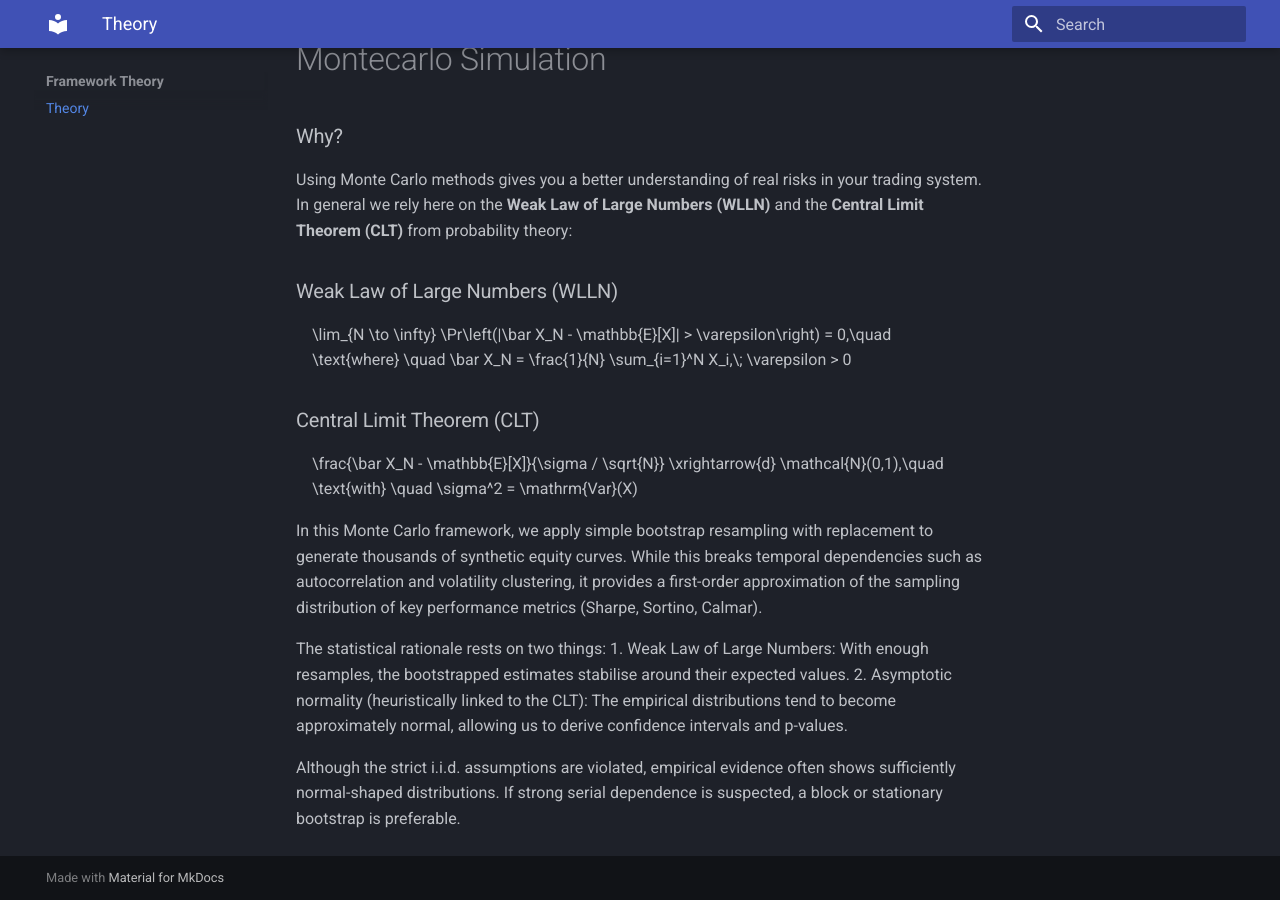
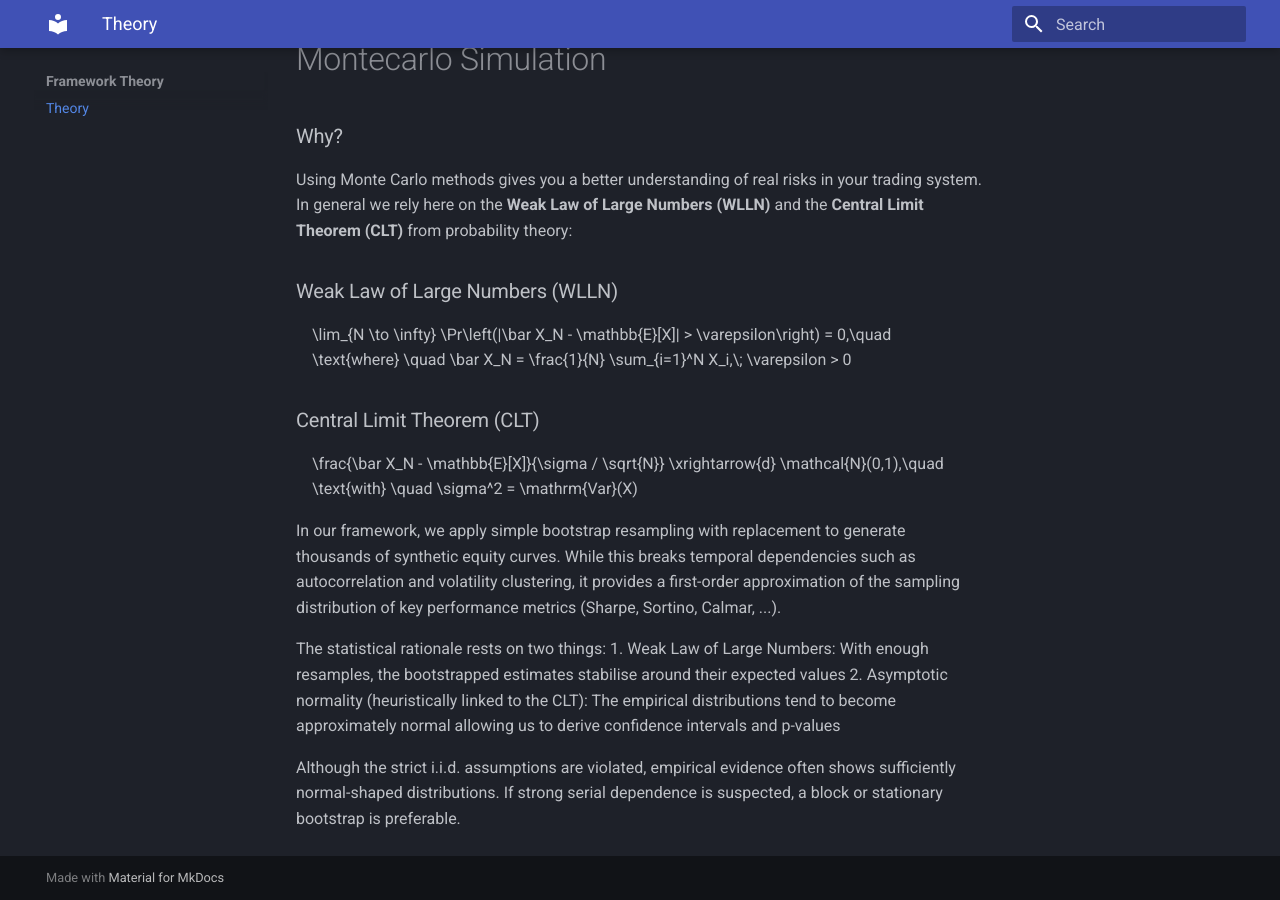
Before and after one commit to papaya0712/quantybt, an MkDocs documentation site: the page built from docs/theory.md, in a window 1280 px wide and 900 px high, scrolled down 1079 px. Built offline with MkDocs 1.6.1 and Material for MkDocs 9.7.7, drawn with Linux system fonts in a browser that asks for light colours.

Commit message:
docs update

```diff
--- a/docs/theory.md
+++ b/docs/theory.md
@@ -56,10 +56,10 @@ $$
 \frac{\bar X_N - \mathbb{E}[X]}{\sigma / \sqrt{N}} \xrightarrow{d} \mathcal{N}(0,1),\quad \text{with} \quad \sigma^2 = \mathrm{Var}(X)
 $$
 
-In this Monte Carlo framework, we apply simple bootstrap resampling with replacement to generate thousands of synthetic equity curves. While this breaks temporal dependencies such as autocorrelation and volatility clustering, it provides a first-order approximation of the sampling distribution of key performance metrics (Sharpe, Sortino, Calmar).
+In our framework, we apply simple bootstrap resampling with replacement to generate thousands of synthetic equity curves. While this breaks temporal dependencies such as autocorrelation and volatility clustering, it provides a first-order approximation of the sampling distribution of key performance metrics (Sharpe, Sortino, Calmar, ...).
 
 The statistical rationale rests on two things:
-1. Weak Law of Large Numbers: With enough resamples, the bootstrapped estimates stabilise around their expected values.
-2. Asymptotic normality (heuristically linked to the CLT): The empirical distributions tend to become approximately normal, allowing us to derive confidence intervals and p-values.
+1. Weak Law of Large Numbers: With enough resamples, the bootstrapped estimates stabilise around their expected values
+2. Asymptotic normality (heuristically linked to the CLT): The empirical distributions tend to become approximately normal allowing us to derive confidence intervals and p-values
 
 Although the strict i.i.d. assumptions are violated, empirical evidence often shows sufficiently normal-shaped distributions. If strong serial dependence is suspected, a block or stationary bootstrap is preferable.
```
